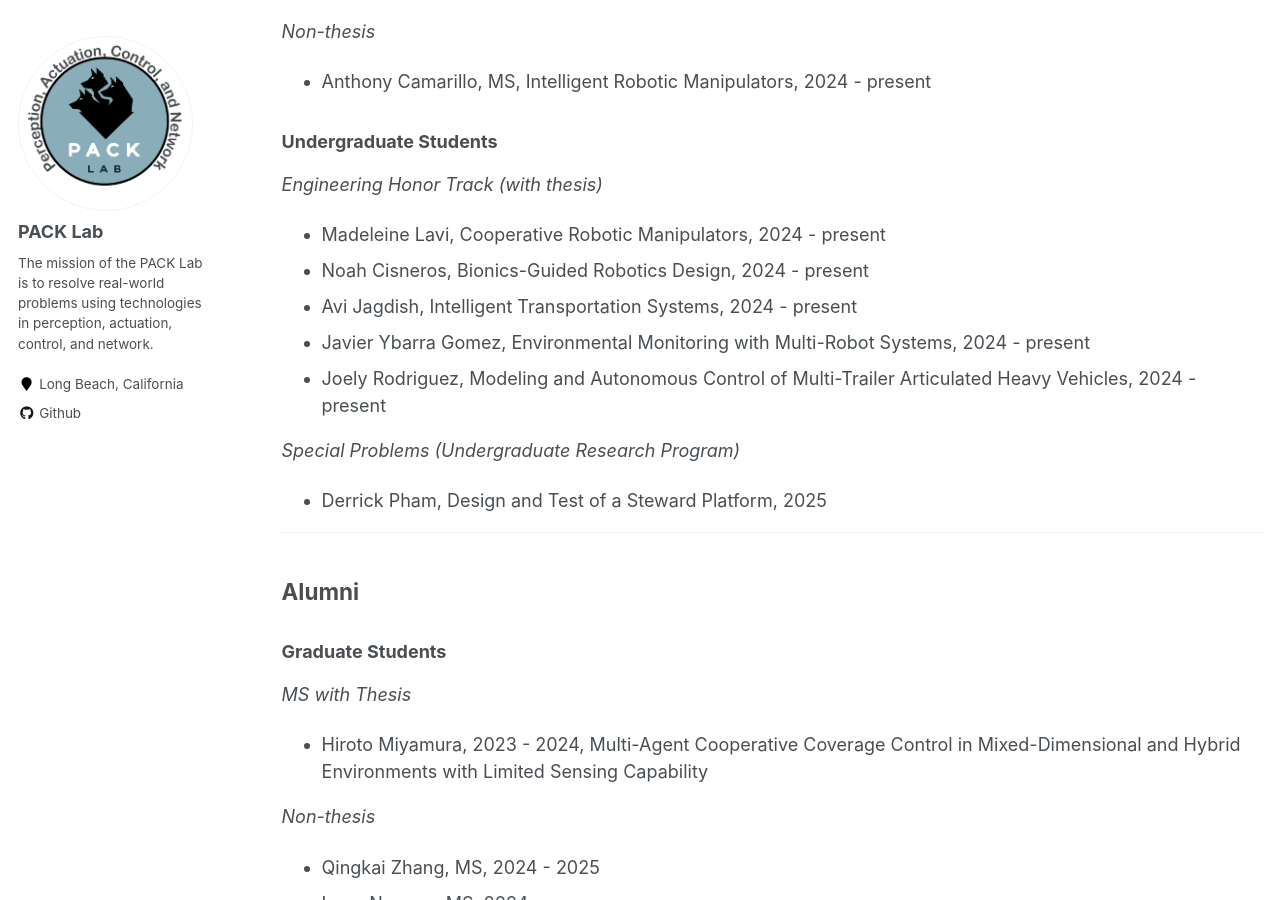
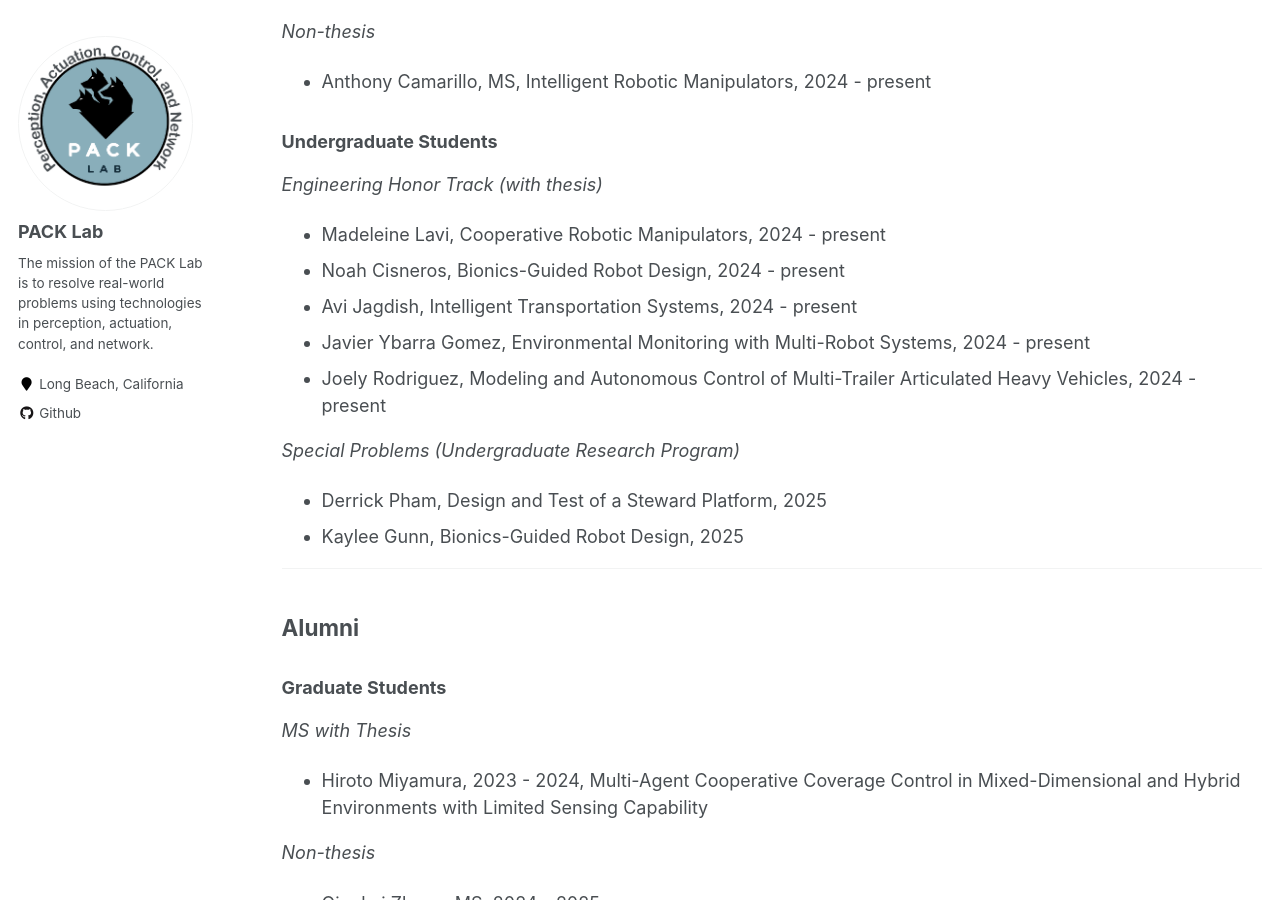
Before and after one commit to pack-lab/pack-lab.github.io, a Jekyll site: the page built from _pages/members.md, in a window 1280 px wide and 900 px high, scrolled down 618 px. Built offline with Jekyll 4.4.1, drawn with Linux system fonts in a browser that asks for light colours.

Commit message:
Update members.md

```diff
--- a/_pages/members.md
+++ b/_pages/members.md
@@ -30,7 +30,7 @@ author_profile: true
 *Engineering Honor Track (with thesis)*
 
 * Madeleine Lavi, Cooperative Robotic Manipulators, 2024 - present
-* Noah Cisneros, Bionics-Guided Robotics Design, 2024 - present
+* Noah Cisneros, Bionics-Guided Robot Design, 2024 - present
 * Avi Jagdish, Intelligent Transportation Systems, 2024 - present
 * Javier Ybarra Gomez, Environmental Monitoring with Multi-Robot Systems, 2024 - present
 * Joely Rodriguez, Modeling and Autonomous Control of Multi-Trailer Articulated Heavy Vehicles, 2024 - present
@@ -38,6 +38,7 @@ author_profile: true
 *Special Problems (Undergraduate Research Program)*
 
 * Derrick Pham, Design and Test of a Steward Platform, 2025
+* Kaylee Gunn, Bionics-Guided Robot Design, 2025
 
 <!-- *Others* -->
 
```
